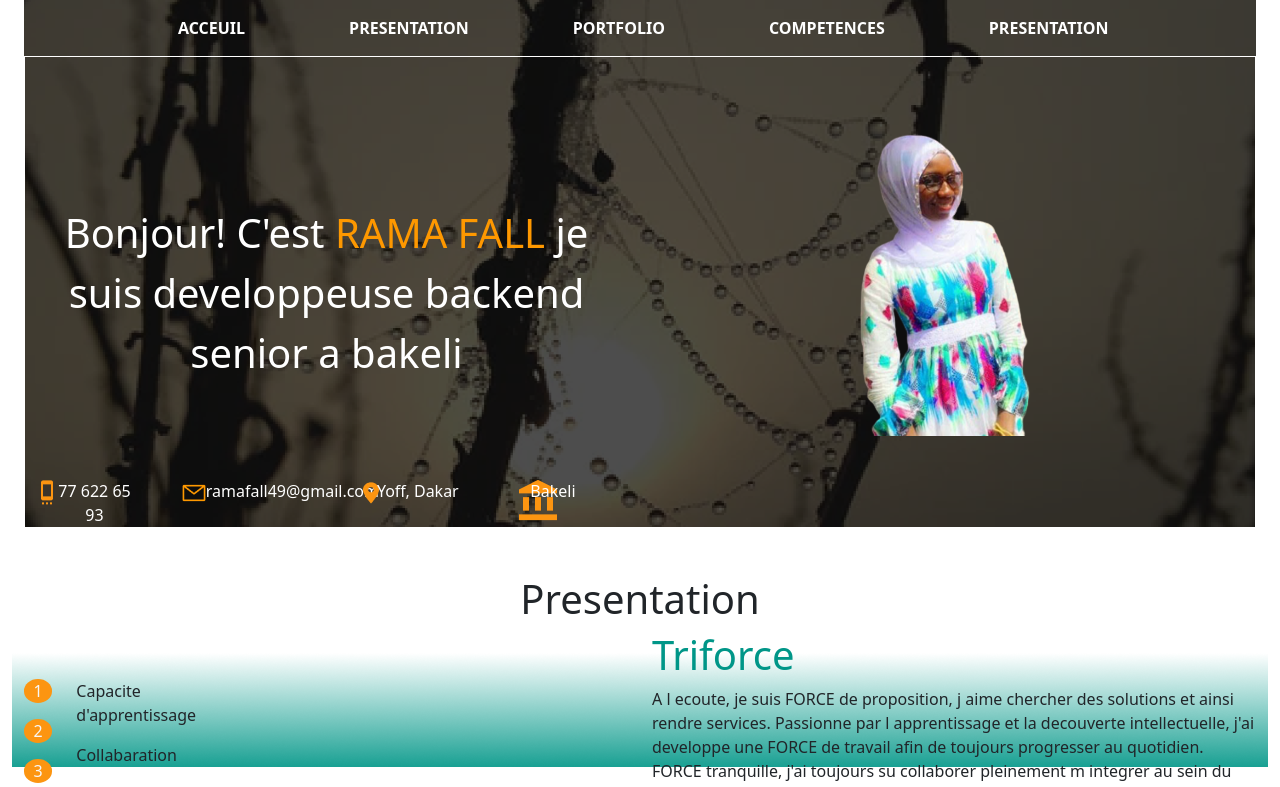
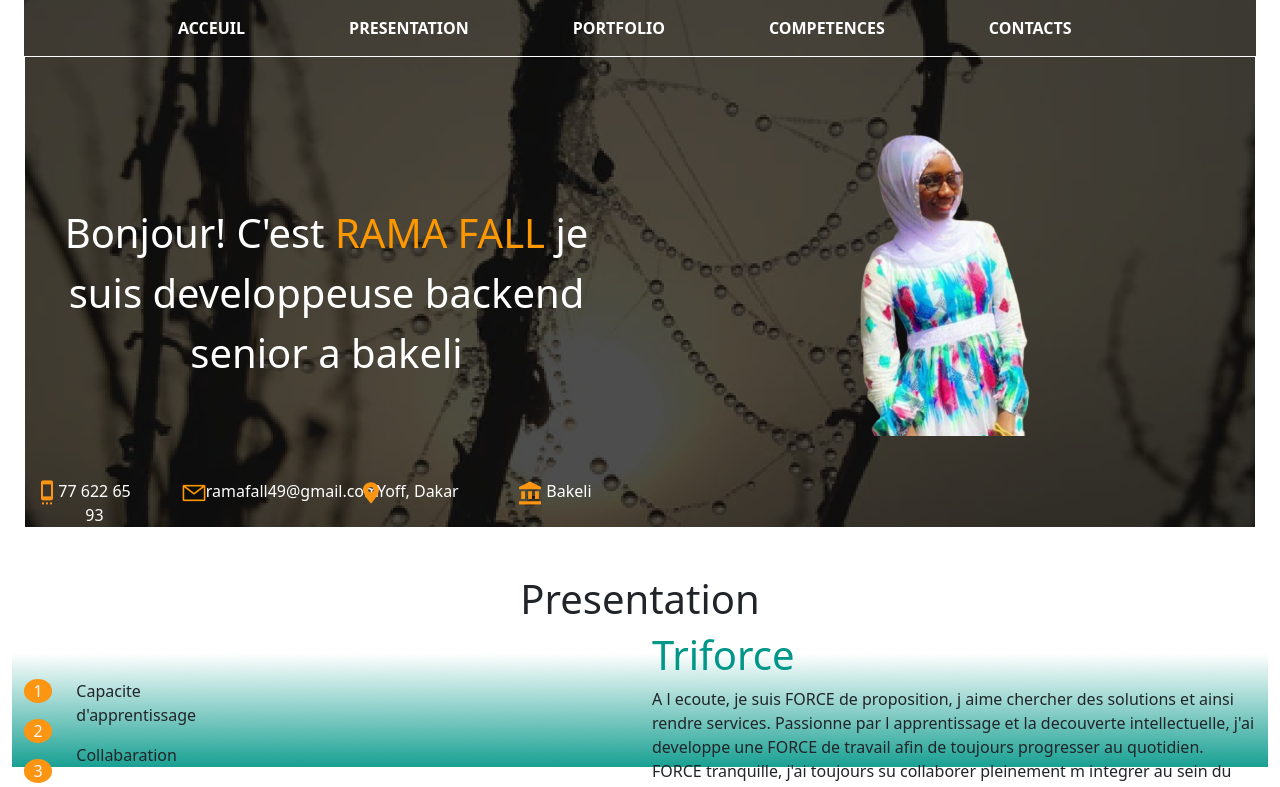
Before and after one commit to Rama49/myportfolio, a React (Create React App) app: page / in a window 1280 px wide. Shown: the top 787 px of the page. Built offline with nearby package versions, Linux system fonts and the light colour scheme; the HTML template or start-up script is replaced by a standard one.

Commit message:
send whatshapp

```diff
--- a/src/Components/Contact.jsx
+++ b/src/Components/Contact.jsx
@@ -22,7 +22,7 @@ const Contact = () =>
                             <Form.Control as="textarea" rows={13} placeholder='Votre Message'/>
                         </Form.Group>
                     </Form>
-            <button type='button' className='mt-2 send' href="http://wa.me/221776226593" >Envoyer</button>
+            <a className='mt-2 send text-decoration-none' href="http://wa.me/221776226593" >Envoyer</a>
                 </div>
               <div className="col-lg-6 col-md-12 col-sm-12 ">
                     <img src={photo} alt='photos' height={500} className='img-fluid'/>
--- a/src/Components/Header.jsx
+++ b/src/Components/Header.jsx
@@ -26,7 +26,7 @@ const Header = () =>{
                     <Nav.Link href="#home" className='ms-lg-5 ps-lg-5 text-white'>Presentation</Nav.Link>
                     <Nav.Link href="#link" className='ms-lg-5 ps-lg-5 text-white'>Portfolio</Nav.Link>
                     <Nav.Link href="#home" className='ms-lg-5 ps-lg-5 text-white'>Competences</Nav.Link>
-                    <Nav.Link href="#link" className=' ms-lg-5 ps-lg-5 text-white'>Presentation</Nav.Link>
+                    <Nav.Link href="#link" className=' ms-lg-5 ps-lg-5 text-white'>Contacts</Nav.Link>
                   </Nav>
                 </Navbar.Collapse>
               </Container>
@@ -46,11 +46,11 @@ const Header = () =>{
                           </div>
                         </div>
                         <div className="col-lg-3">
-                          <div className="row pe-2">
+                          <div className="row ">
                             <div className="col-1">
                               <img src={enveloppe} />
                             </div>
-                            <div className="col-9">ramafall49@gmail.com</div>
+                            <div className="col-8">ramafall49@gmail.com</div>
                           </div>
                         </div>
                         <div className="col-lg-3">
@@ -64,9 +64,9 @@ const Header = () =>{
                         <div className="col-lg-3">
                           <div className="row g-0">
                             <div className="col-1 ms-4">
-                              <img src={balance} />
+                              <img src={balance} width={22} className=''/>
                             </div>
-                            <div className="col-3">Bakeli</div>
+                            <div className="col-3 ms-3">Bakeli</div>
                           </div>
                         </div>
                   </div>
--- a/src/Components/Portfolio.jsx
+++ b/src/Components/Portfolio.jsx
@@ -32,7 +32,7 @@ const Portfolio = () =>
             <div className="row mb-5 justify-content-center">
                 <div className="col-lg-3 meto">
                 <div data-aos="flip-right">
-                <MDBCard>
+                <MDBCard className='mb-2'>
                   <MDBCardImage src={capture4} position='top' alt='...'  className='carte'/>
                   <MDBCardBody>
                     <MDBCardTitle>meteo</MDBCardTitle>
```
